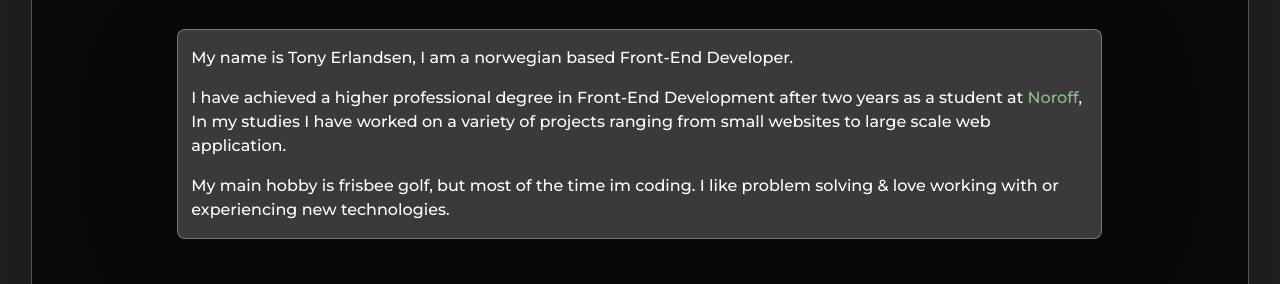
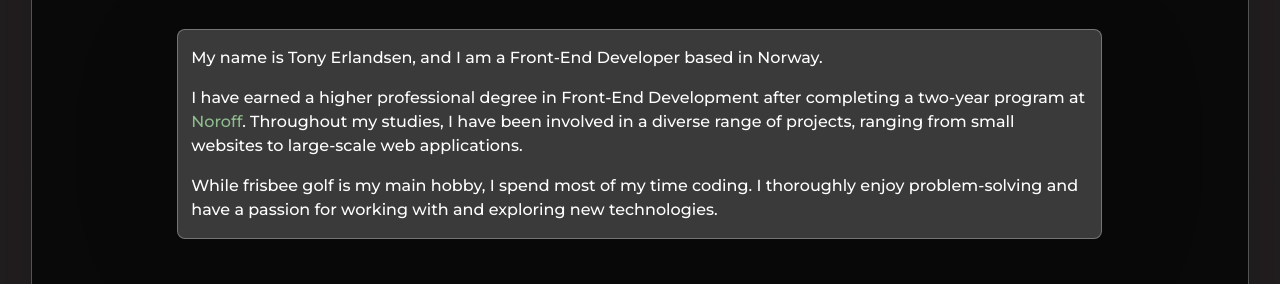
Before and after one commit to Moesera/portfolio, a website built with Vite: page index.html in a window 1280 px wide. Shown: the part 302-586 px from the top of the page. Built offline with nearby package versions, Linux system fonts and the light colour scheme; files whose address does not match are found by name.

Commit message:
new title, and improved about

```diff
--- a/index.html
+++ b/index.html
@@ -5,7 +5,7 @@
   <meta charset="UTF-8" />
   <meta http-equiv="X-UA-Compatible" content="IE=edge" />
   <meta name="viewport" content="width=device-width , initial-scale=1.0" />
-  <meta name="description" content="Welcome to my Sigvel's Portfolio" />
+  <meta name="description" content="Welcome to my panda's Portfolio" />
   <link rel="preconnect" href="https://fonts.googleapis.com" />
   <link rel="preconnect" href="https://fonts.gstatic.com" crossorigin />
   <link rel="stylesheet" href="./css/style.css" />
@@ -13,7 +13,7 @@
   <script src="https://kit.fontawesome.com/d527618ed6.js" crossorigin="anonymous"></script>
   <script src="./js/index.mjs" type="module" defer></script>
   <script src="./js/components/observers.mjs" defer></script>
-  <title>Homepage | Sigvel's Portfolio</title>
+  <title>Homepage | Panda-dev's Portfolio</title>
 </head>
 
 <body>
@@ -61,9 +61,9 @@
             </div>
             <section class="my-about">
               <div>
-                <p>My name is Tony Erlandsen, I am a norwegian based Front-End Developer.</p>
-                <p>I have achieved a higher professional degree in Front-End Development after two years as a student at <a href="https://www.noroff.no/en/">Noroff</a>, In my studies I have worked on a variety of projects ranging from small websites to large scale web application.</p>
-                <p>My main hobby is frisbee golf, but most of the time im coding. I like problem solving & love working with or experiencing new technologies.</p>
+                <p>My name is Tony Erlandsen, and I am a Front-End Developer based in Norway.</p>
+                <p>I have earned a higher professional degree in Front-End Development after completing a two-year program at <a href="https://www.noroff.no/en/">Noroff</a>. Throughout my studies, I have been involved in a diverse range of projects, ranging from small websites to large-scale web applications.</p>
+                <p>While frisbee golf is my main hobby, I spend most of my time coding. I thoroughly enjoy problem-solving and have a passion for working with and exploring new technologies.</p>
               </div>
             </section>
             <aside>
```
